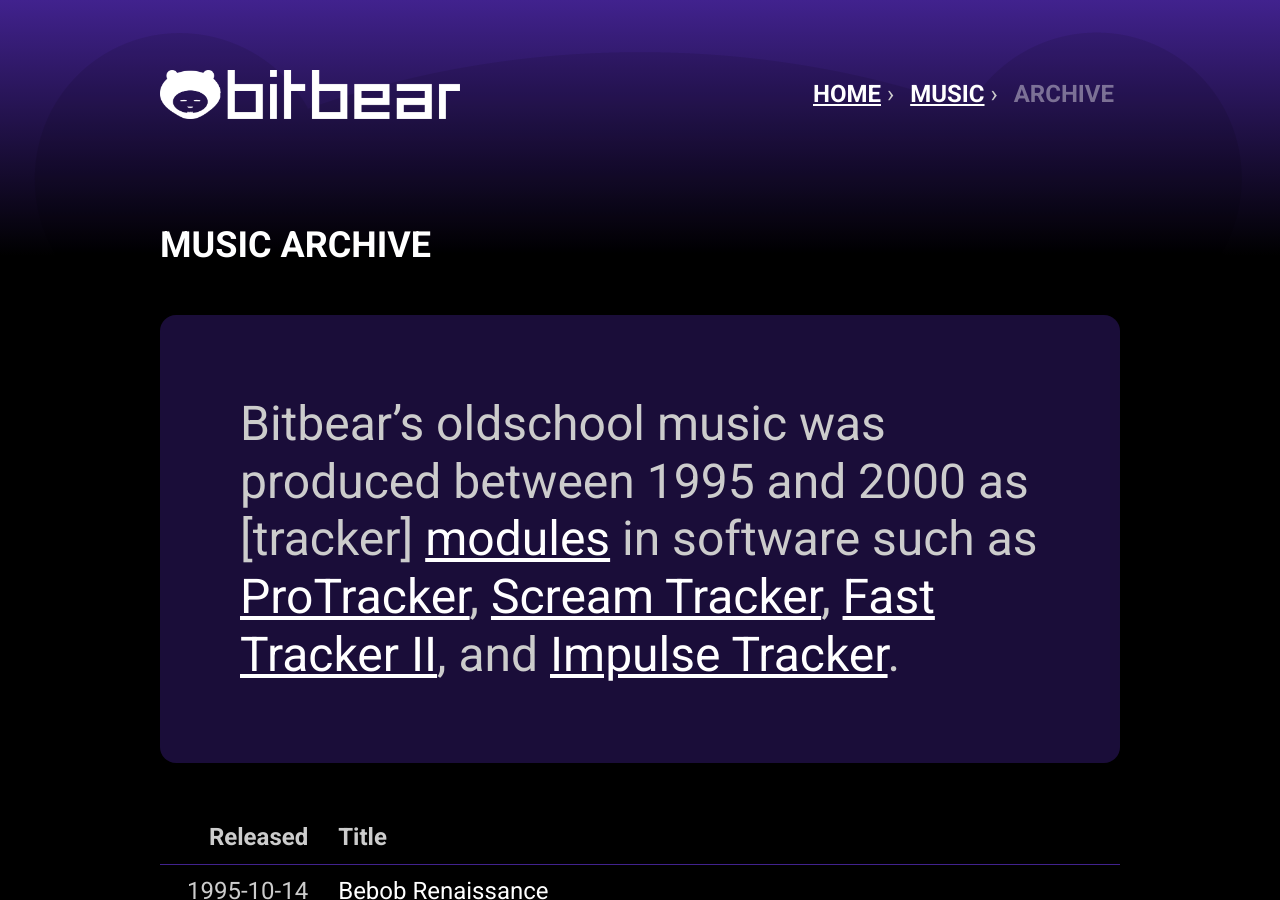
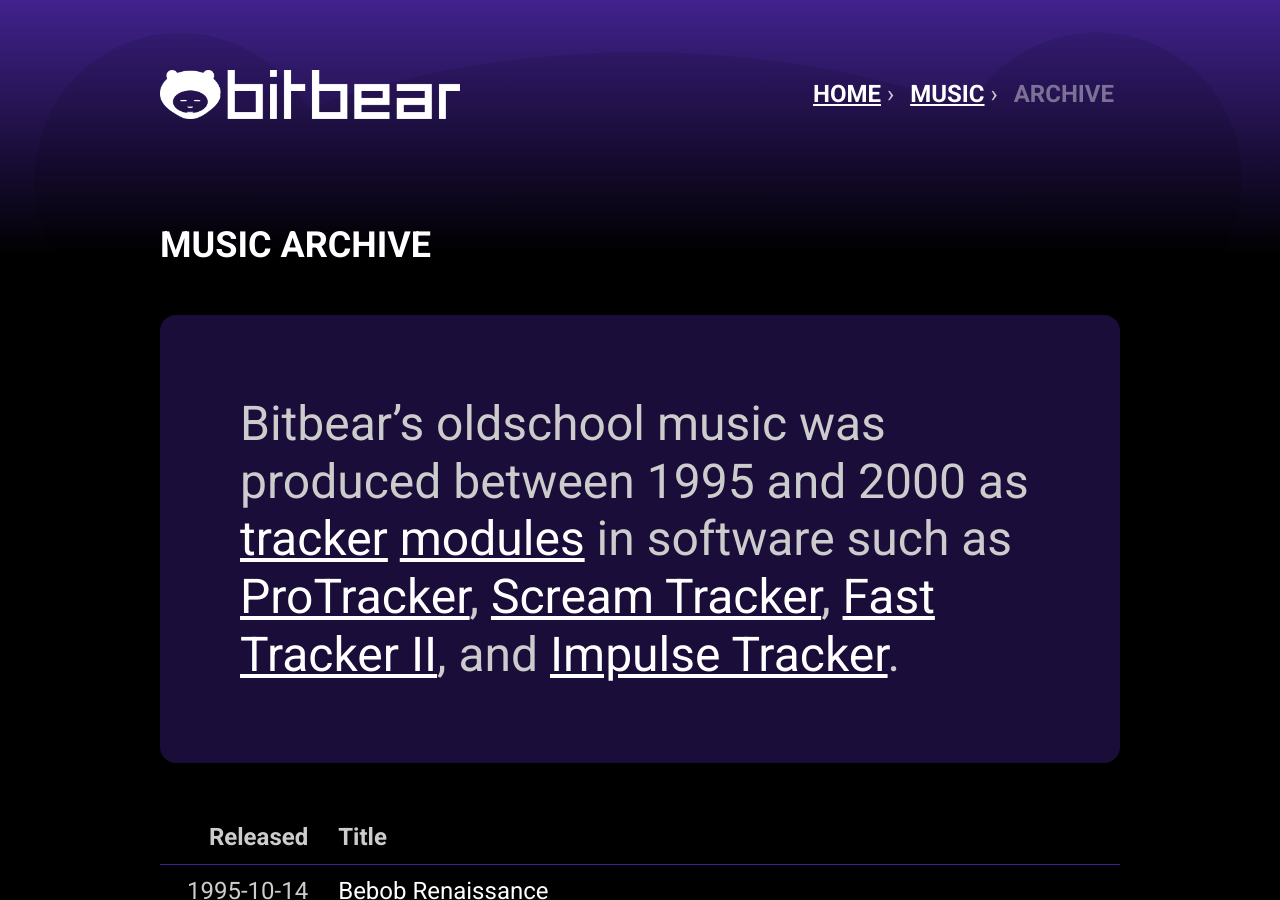
Before and after one commit to asbjornu/bitbear.org, a Jekyll site: the page built from music/archive/index.md, in a window 1280 px wide and 900 px high. Built offline with Jekyll 4.4.1, drawn with Linux system fonts in a browser that asks for light colours.

```diff
--- a/music/archive/index.md
+++ b/music/archive/index.md
@@ -3,7 +3,7 @@ title: Music Archive
 ---
 
 {:.jumbotron}
-Bitbear's oldschool music was produced between 1995 and 2000 as [tracker]
+Bitbear's oldschool music was produced between 1995 and 2000 as [tracker][]
 [modules][mod] in software such as [ProTracker], [Scream
 Tracker][scream-tracker], [Fast Tracker II][fast-tracker], and [Impulse
 Tracker][impulse-tracker].
```
